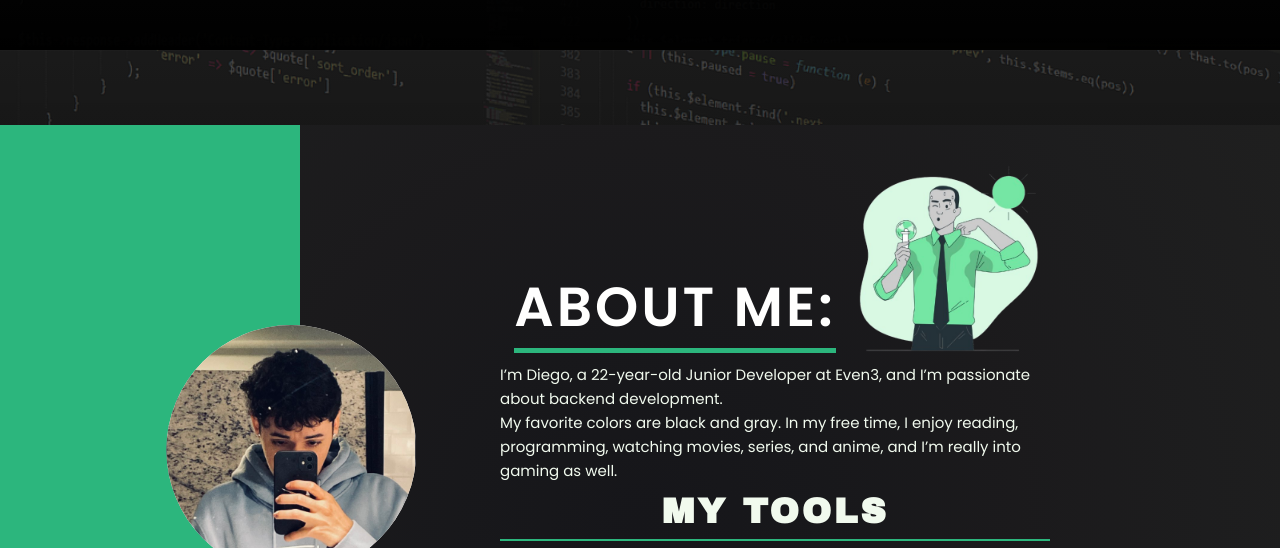
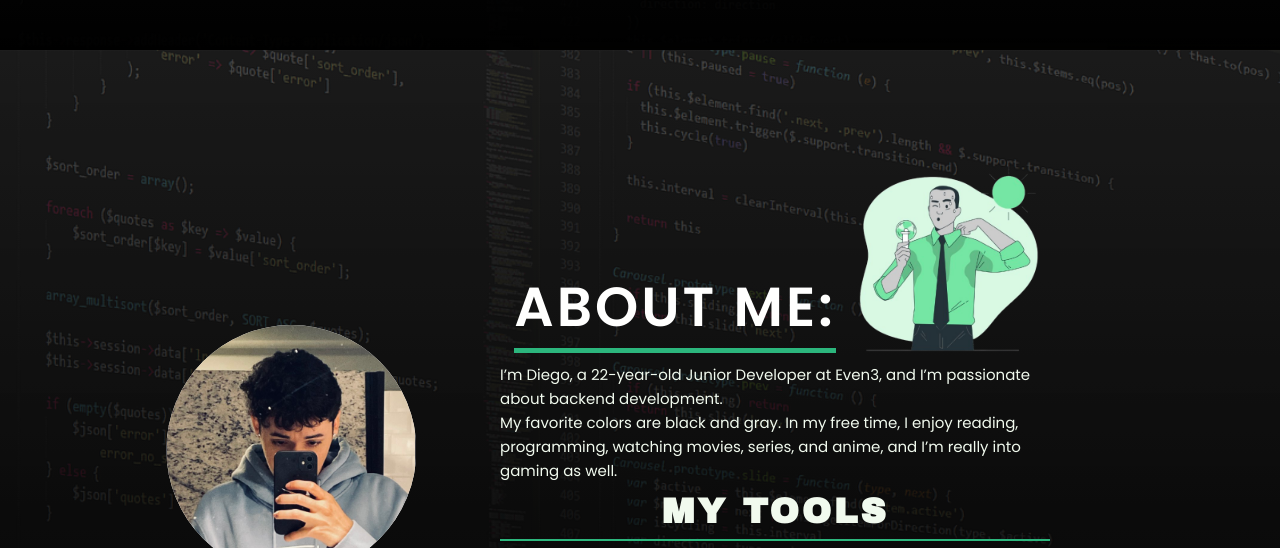
Before and after one commit to elbedie/portfolio-introdu-o-computa-o, a plain HTML site: page index.html in a window 1280 px wide. Shown: the part 750-1298 px from the top of the page. Drawn offline with Linux system fonts and the light colour scheme; some packages are replaced by stand-ins of ours; a script that the page names is missing; a web font is replaced by a local one.

Commit message:
mudança no layout

```diff
--- a/style.css
+++ b/style.css
@@ -317,7 +317,6 @@ p {
 
 .container-about-me {
   display: flex;
-  background-image: radial-gradient(circle, #16161a, #18181b, #1b1a1c, #1d1d1e, #1f1f1f);
   height: 100vh; /* O container ocupará toda a altura da página */
   position: relative;
 }
@@ -350,7 +349,6 @@ p {
   width: 300px;
   height: 100%;
   justify-content: center;
-  background-color: #2cb67d;
   position: relative;
 }
 
@@ -422,7 +420,6 @@ p {
 .container-projects {
   display: flex;
   flex-direction: column-reverse;
-  background-image: radial-gradient(circle, #16161a, #18181b, #1b1a1c, #1d1d1e, #1f1f1f);
   height: 100vh; /* O container ocupará toda a altura da página */
   position: relative;
 }
```
